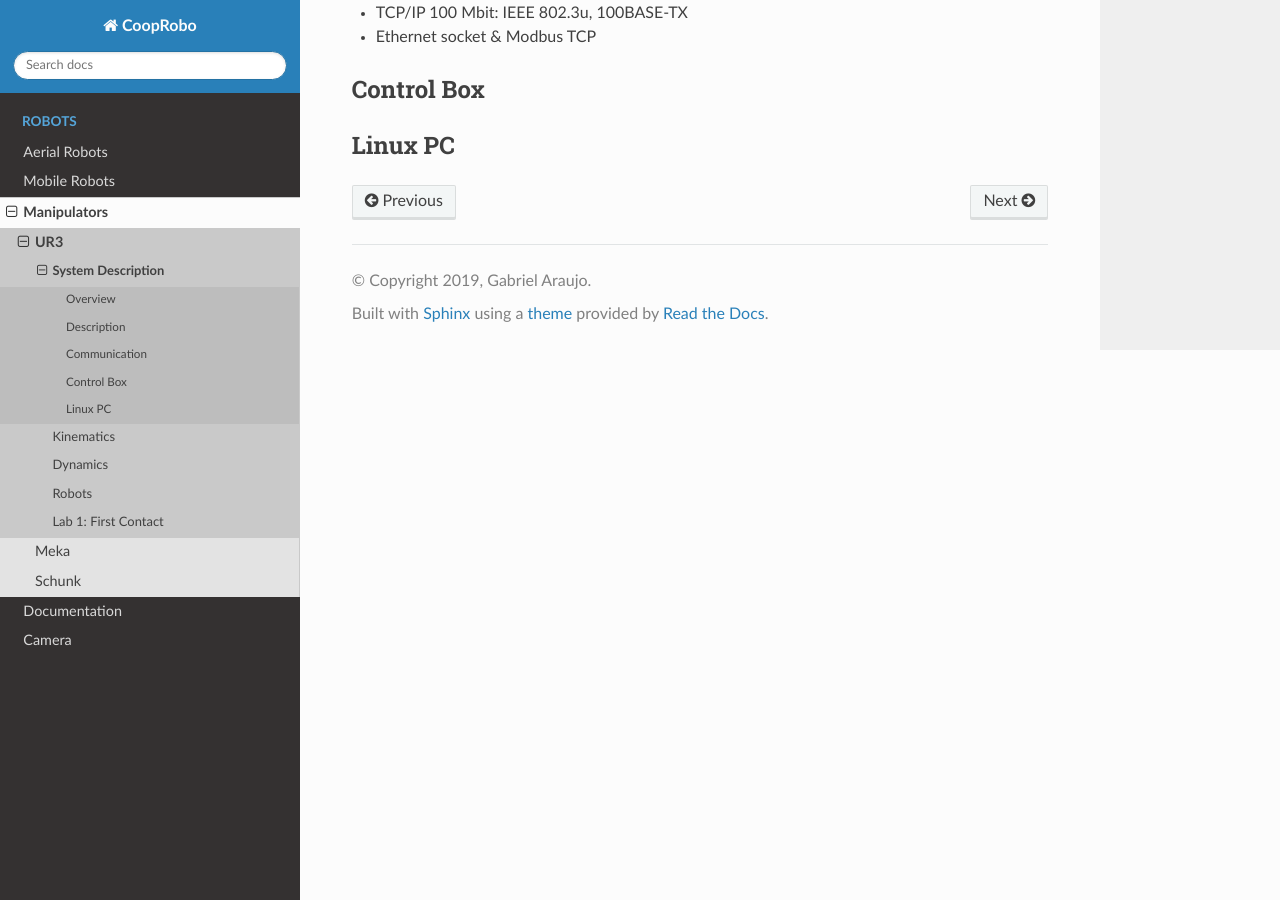
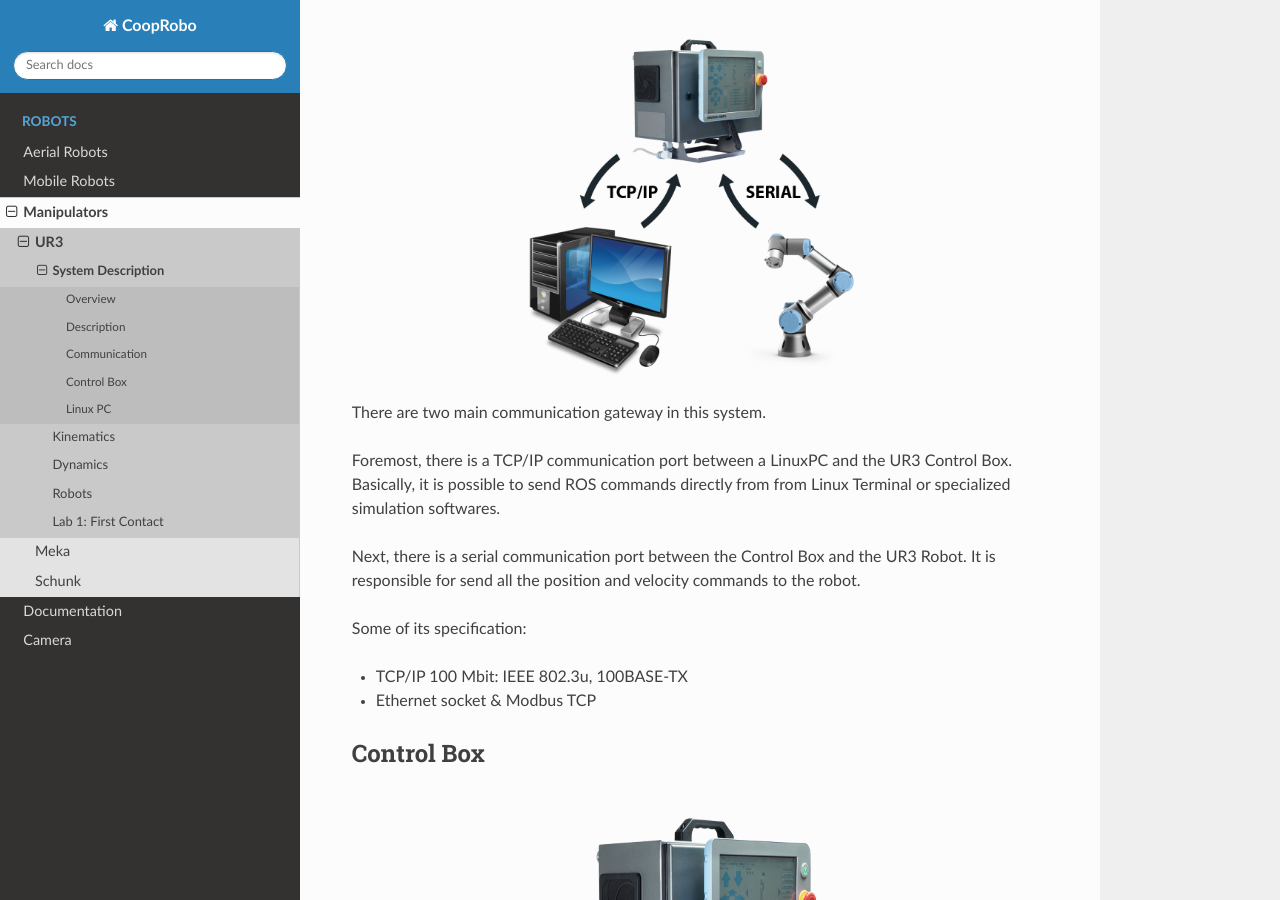
Before and after one commit to lara-unb/CoopRobo, a Sphinx documentation site: the page built from docs/source/manipulators/ur3/model/sysdes.rst, in a window 1280 px wide and 900 px high, scrolled down 1432 px. Built offline with Sphinx 7.4.7 and the Read the Docs theme 2.0.0, drawn with Linux system fonts in a browser that asks for light colours; pages that are not in the unit, such as notebooks, are missing from menus.

Commit message:
Manipulators update

```diff
--- a/docs/source/manipulators.rst
+++ b/docs/source/manipulators.rst
@@ -2,6 +2,8 @@ Manipulators
 ============
 
 .. image:: /img/Manipuladores.png
+      :width: 400px
+      :height: 400px
       :scale: 100 %
       :align: center
 
--- a/docs/source/manipulators/ur3/model/sysdes.rst
+++ b/docs/source/manipulators/ur3/model/sysdes.rst
@@ -57,17 +57,22 @@ Description
    * - IP classification
      - IP64
 
-
-
-
-
-
-
-
-
-
 Communication
 ~~~~~~~~~~~~~
+
+.. image:: /img/ur3/sys_des/UR3-ControlBox-PC.png
+      :width: 400px
+      :height: 400px
+      :scale: 100 %
+      :align: center
+
+There are two main communication gateway in this system.
+
+Foremost, there is a TCP/IP communication port between a LinuxPC and the UR3 Control Box. Basically, it is possible to send ROS commands directly from from Linux Terminal or specialized simulation softwares.
+
+Next, there is a serial communication port between the Control Box and the UR3 Robot. It is responsible for send all the position and velocity commands to the robot.
+
+Some of its specification:
 
 - TCP/IP 100 Mbit: IEEE 802.3u, 100BASE-TX
 - Ethernet socket & Modbus TCP
@@ -76,5 +81,11 @@ Communication
 Control Box
 ~~~~~~~~~~~
 
+.. image:: /img/ur3/sys_des/controlbox.png
+      :width: 300px
+      :height: 300px
+      :scale: 100 %
+      :align: center
+
 Linux PC
 ~~~~~~~~
```
